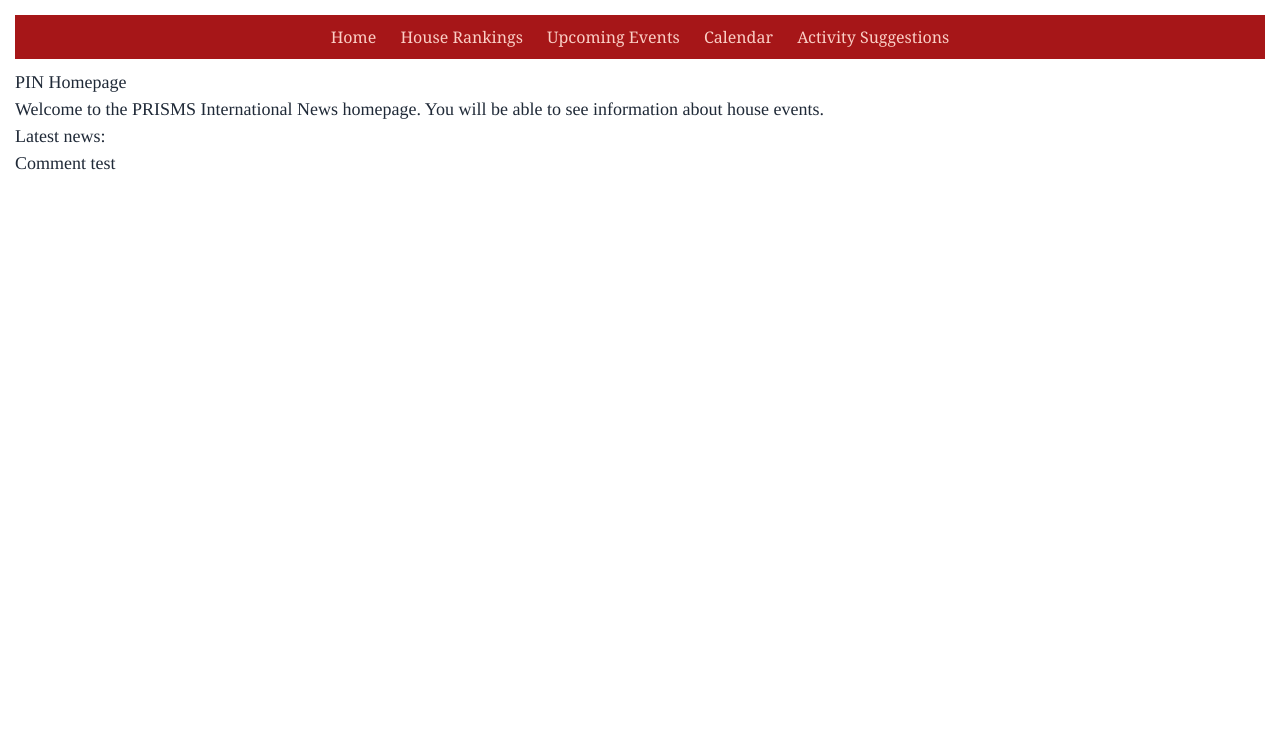
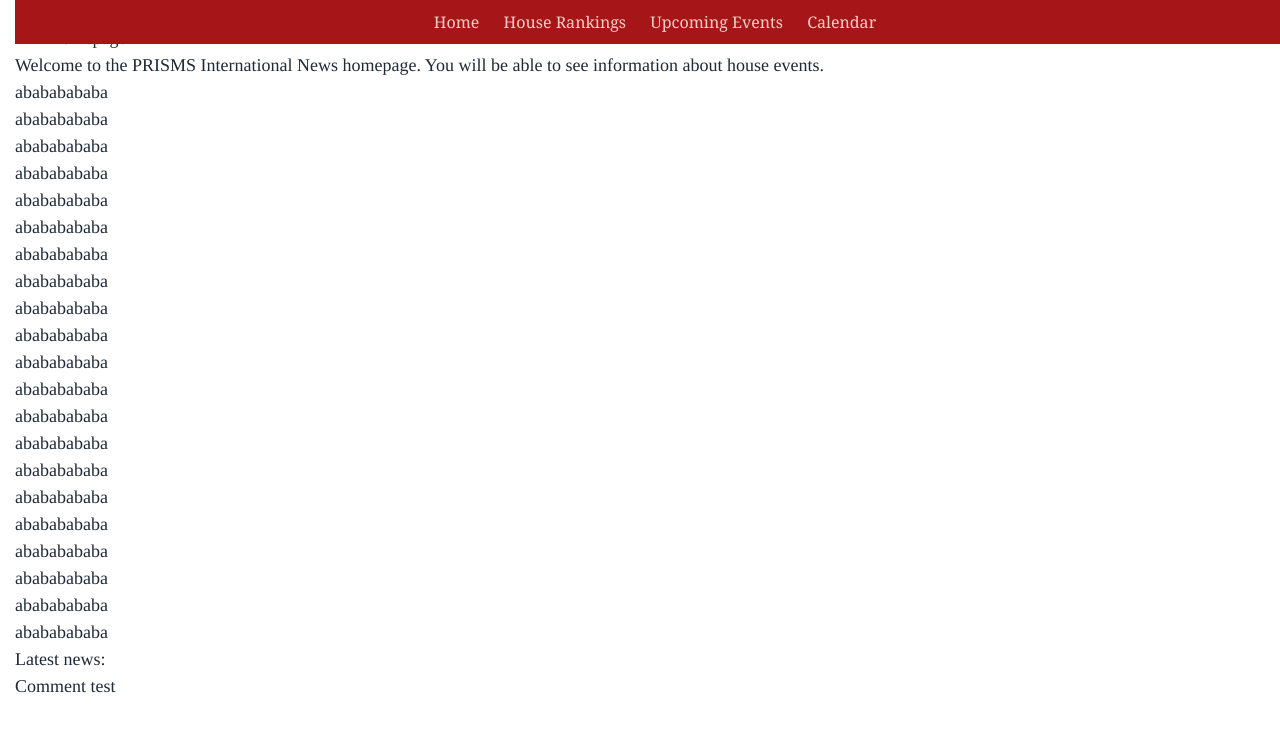
Before and after one commit to prisms-cs-club/cow-says-moo, a SvelteKit app: page / in a window 1280 px wide. Shown: the top 732 px of the page. Built offline with nearby package versions, Linux system fonts and the light colour scheme.

Commit message:
Fixed the header

```diff
--- a/src/lib/Header.svelte
+++ b/src/lib/Header.svelte
@@ -4,11 +4,10 @@
 	<div class="parallax"></div>
 	<div id="navbar">
 		<ul>
-			<li class="o"><a href="index.html">Home</a></li>
-			<li class="o"><a href="index.html">House Rankings</a></li>
-			<li class="o"><a href="index.html">Upcoming Events</a></li>
-			<li class="o"><a href="index.html">Calendar</a></li>
-			<li class="o"><a href="index.html">Activity Suggestions</a></li>
+			<li class="o "><a href="/">Home</a></li>
+			<li class="o "><a href="ranking/">House Rankings</a></li>
+			<li class="o "><a href="events/">Upcoming Events</a></li>
+			<li class="o "><a href="calendar/">Calendar</a></li>
 		</ul>
 	</div>
 </div>
@@ -60,6 +59,9 @@
 		grid-column-end: 9;
 		grid-row-start: 1;
 		grid-row-end: 2;
+		position: fixed;
+		top: 0;
+		width: 100%;
 	}
 
 	.navbar {
@@ -93,6 +95,4 @@
 		margin-right: 10px;
 		padding: 10px;
 	}
-
-	/*image*/
 </style>
--- a/src/routes/+page.svelte
+++ b/src/routes/+page.svelte
@@ -3,6 +3,27 @@
 	Welcome to the PRISMS International News homepage. You will be able to see information about house
 	events.
 </p>
+<p>abababababa</p>
+<p>abababababa</p>
+<p>abababababa</p>
+<p>abababababa</p>
+<p>abababababa</p>
+<p>abababababa</p>
+<p>abababababa</p>
+<p>abababababa</p>
+<p>abababababa</p>
+<p>abababababa</p>
+<p>abababababa</p>
+<p>abababababa</p>
+<p>abababababa</p>
+<p>abababababa</p>
+<p>abababababa</p>
+<p>abababababa</p>
+<p>abababababa</p>
+<p>abababababa</p>
+<p>abababababa</p>
+<p>abababababa</p>
+<p>abababababa</p>
 
 <p>Latest news:</p>
 <a href="/test">Comment test</a>
```
